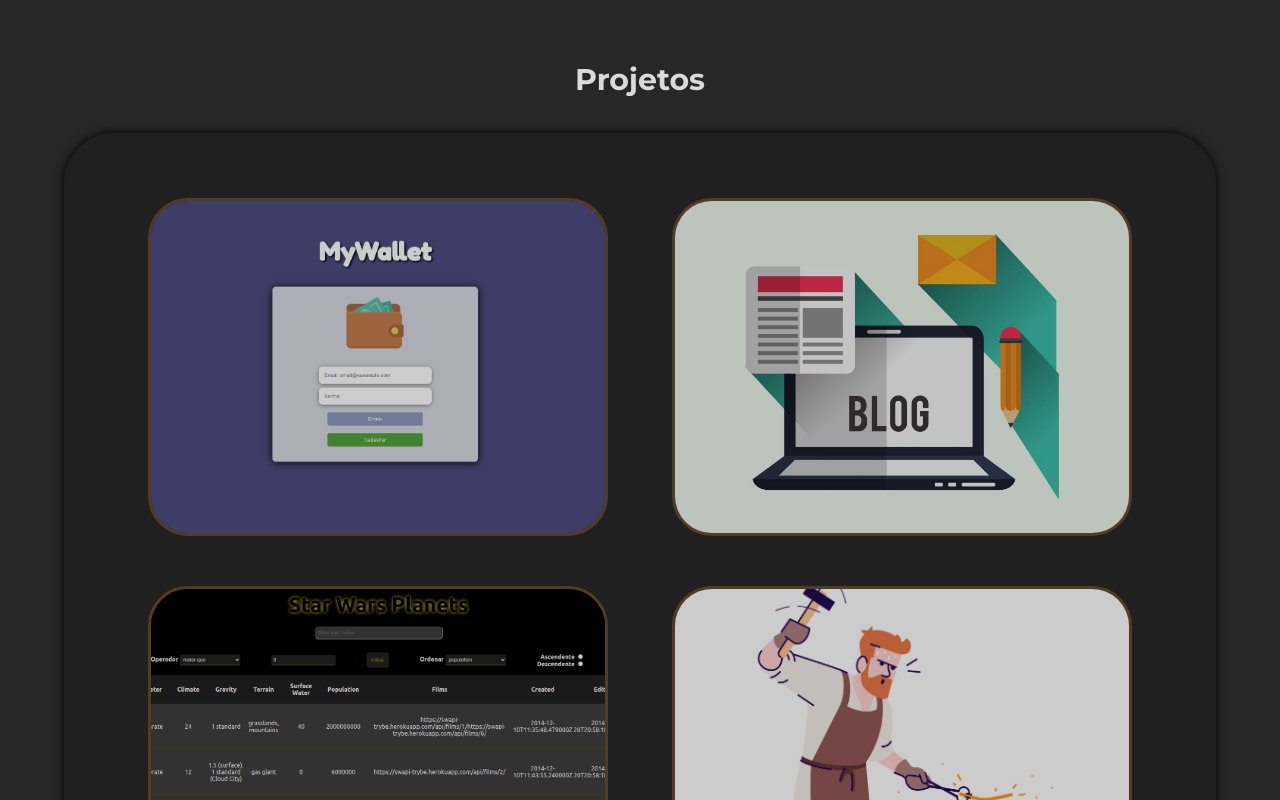
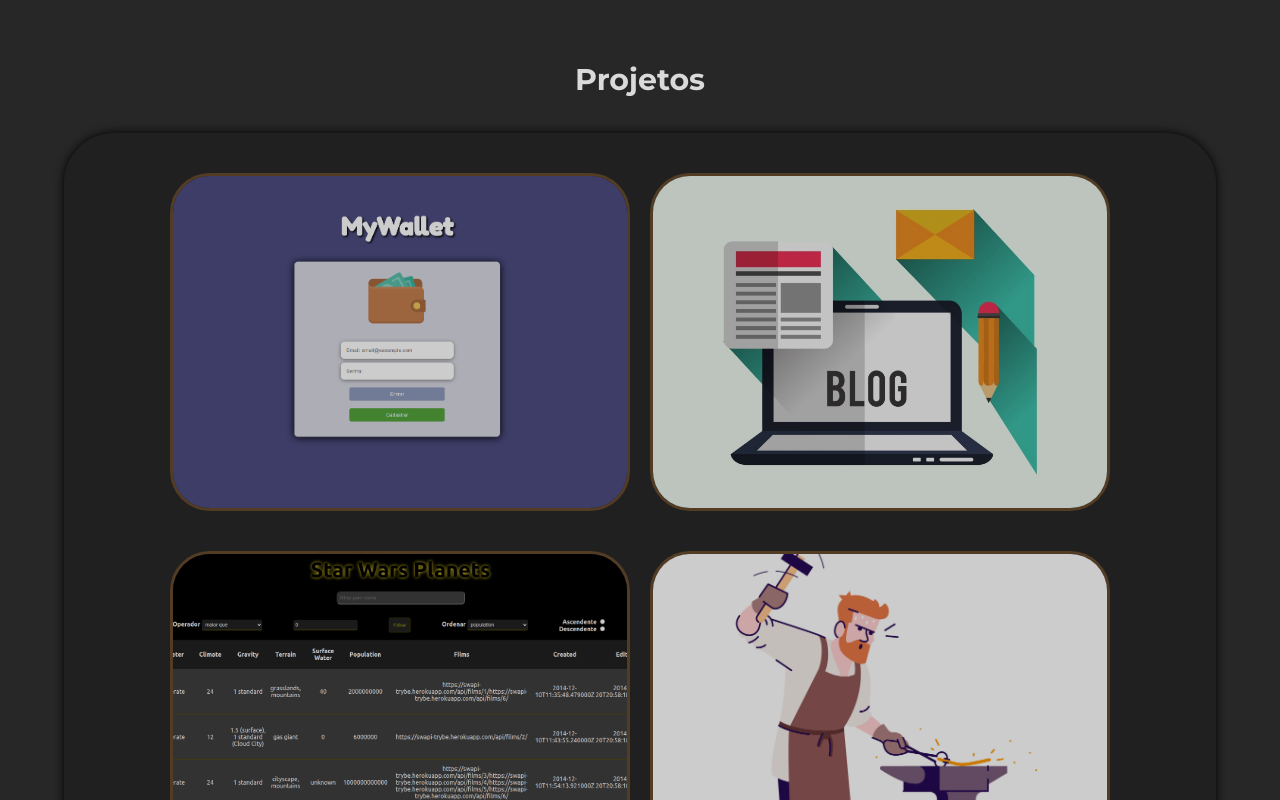
Before and after one commit to MatheusNF123/port, a React (Create React App) app: page / in a window 1280 px wide. Shown: the part 1980-2780 px from the top of the page. Built offline with nearby package versions, Linux system fonts and the light colour scheme.

Commit message:
adicionando grid nos cards

```diff
--- a/src/dataProjetos.jsx
+++ b/src/dataProjetos.jsx
@@ -46,6 +46,7 @@
     code: 'https://github.com/MatheusNF123/store-manager'
   },
 
+
 ]
 
 export default projetos
--- a/src/pages/Projects/Project.css
+++ b/src/pages/Projects/Project.css
@@ -30,19 +30,27 @@
 }
 
 .projetos{
-  display: flex;
+  /* display: flex;   */
   padding: 40px 20px ;
   background-color: rgb(32, 32, 32);
   flex-wrap: wrap;
   box-shadow: 0px 0px 10px rgb(0, 0, 0);
-  justify-content: space-evenly;
+  /* justify-content: space-evenly; */
   border-radius: 50px;
+  display: grid;
+  grid-template-columns: repeat(auto-fit, minmax(460px, 0.3fr));
+  grid-column-gap: 20px;
+  grid-row-gap: 40px;
+  border-radius: 50px;
+ justify-content: center;
+ align-content: center;
+ justify-items: center;
 }
 
 .cards-projetos{
   width: 460px;
   border-radius: 5px;
-  margin: 25px 0px;
+  /* margin: 25px 0px; */
   color: rgb(202, 202, 202);
   position: relative;
   transition: .4s;
```
